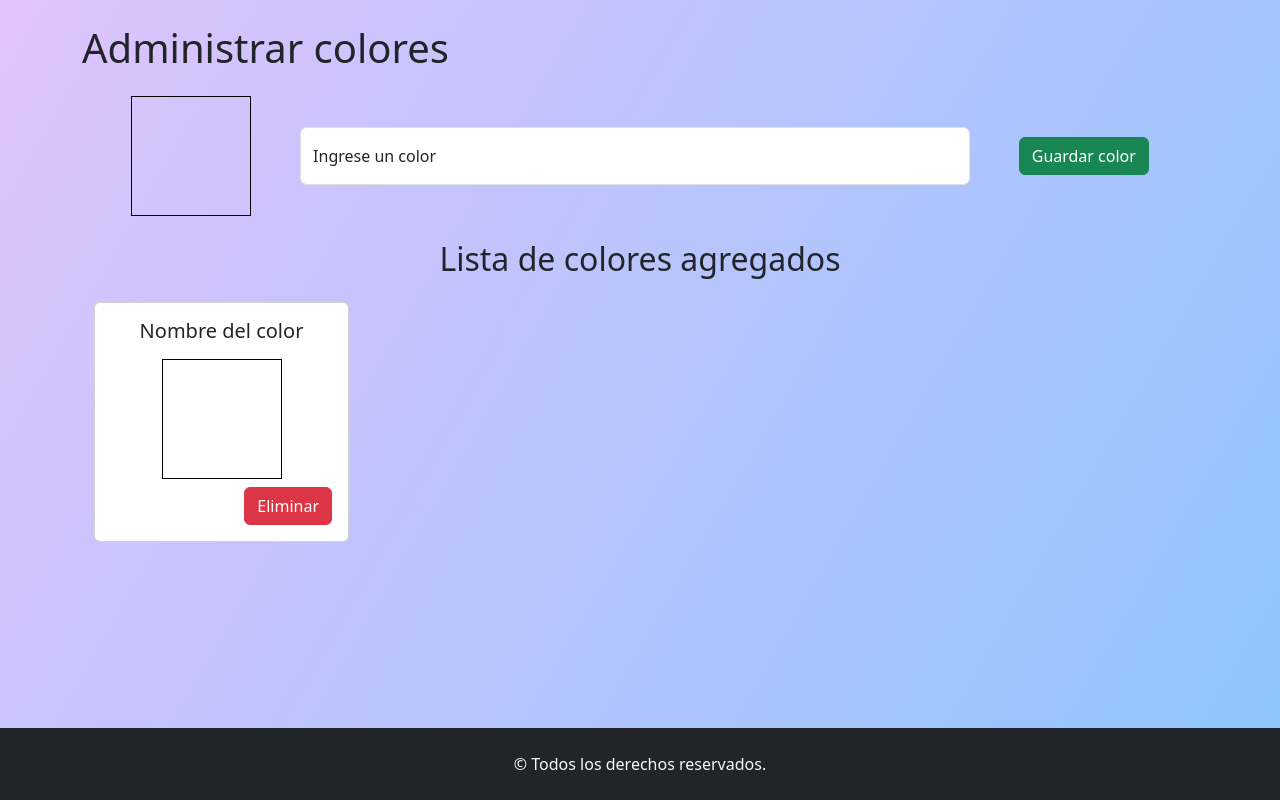
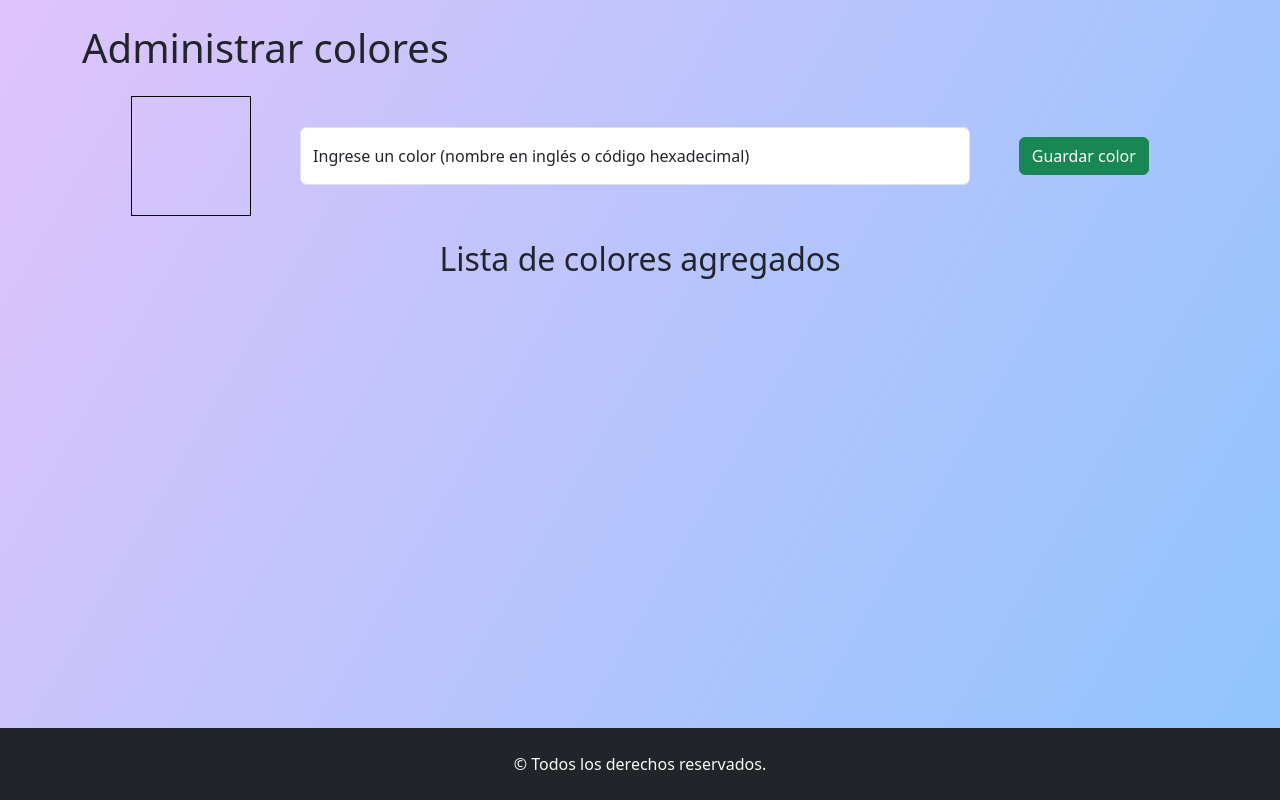
Before and after one commit to lucasecapdevila/react-tp1-ejercicio6, a React (Vite) app: page / in a window 1280 px wide. Built offline with nearby package versions, Linux system fonts and the light colour scheme.

Commit message:
se agrega el color ingresado al array de colores guardados

```diff
--- a/components/FormColores.jsx
+++ b/components/FormColores.jsx
@@ -4,22 +4,22 @@ import ListaColores from './ListaColores'
 
 const FormColores = () => {
   const [color, setColor] = useState('')
+  const [colores, setColores] = useState([])
 
-  const style = {
-    height: '120px',
-    width: '120px',
-    border: '1px solid black',
-    background: color
+  const handleSubmit = (e) => {
+    e.preventDefault()
+    setColores([...colores, color])
+    setColor('')
   }
 
   return (
     <section>
-      <Form>
+      <Form onSubmit={handleSubmit}>
         <Form.Group className='my-4 mx-auto d-flex flex-column flex-lg-row align-items-lg-center justify-content-lg-between'>
-          <div className='mx-auto' style={style} />
+          <div className='mx-auto muestraColor' style={{background: color}} />
           <FloatingLabel
             controlId="floatingInput"
-            label="Ingrese un color"
+            label="Ingrese un color (nombre en inglés o código hexadecimal)"
             className='my-4 inputColor'
           >
             <Form.Control
@@ -27,13 +27,14 @@ const FormColores = () => {
               placeholder="Ingrese un color"
               onChange={(e) => setColor(e.target.value)}
               value={color}
+              required
             />
           </FloatingLabel>
           <Button variant='success' className='mx-auto' type='submit'>Guardar color</Button>
         </Form.Group>
       </Form>
 
-      <ListaColores styleProps={style} />
+      <ListaColores colores={colores} />
     </section>
   )
 }
--- a/components/ItemColor.jsx
+++ b/components/ItemColor.jsx
@@ -1,20 +1,13 @@
 import React from 'react'
 import { Button, Card, Col } from 'react-bootstrap'
 
-const ItemColor = ({styleProps}) => {
-  // const style = {
-  //   height: '120px',
-  //   width: '120px',
-  //   border: '1px solid black',
-  //   background: '#6c63c2'
-  // }
-
+const ItemColor = ({nombreColor}) => {
   return (
     <Col sm={12} md={4} lg={3} className='mb-2'>
       <Card>
       <Card.Body className='d-flex flex-column align-items-center'>
-        <Card.Title className='text-center'>Nombre del color</Card.Title>
-        <div style={styleProps} className='mx-auto my-2'></div>
+        <Card.Title className='text-center'>{nombreColor}</Card.Title>
+        <div style={{background: nombreColor}} className='mx-auto my-2 muestraColor'></div>
         <Button variant="danger" className='align-self-end'>Eliminar</Button>
       </Card.Body>
     </Card>
--- a/components/ListaColores.jsx
+++ b/components/ListaColores.jsx
@@ -2,12 +2,14 @@ import React from 'react'
 import ItemColor from './ItemColor'
 import { Container, Row } from 'react-bootstrap'
 
-const ListaColores = ({styleProps}) => {
+const ListaColores = ({colores}) => {
   return (
     <Container>
       <h2 className='text-center mb-4'>Lista de colores agregados</h2>
       <Row>
-        <ItemColor styleProps={styleProps} />
+        {
+          colores.map((color, posicionColor) => <ItemColor key={posicionColor} nombreColor={color} />)
+        }
       </Row>
     </Container>
   )
--- a/src/App.css
+++ b/src/App.css
@@ -13,3 +13,9 @@
     width: 60%;
   }
 }
+
+.muestraColor{
+  height: 120px;
+  width: 120px;
+  border: 1px solid black;
+}
```
